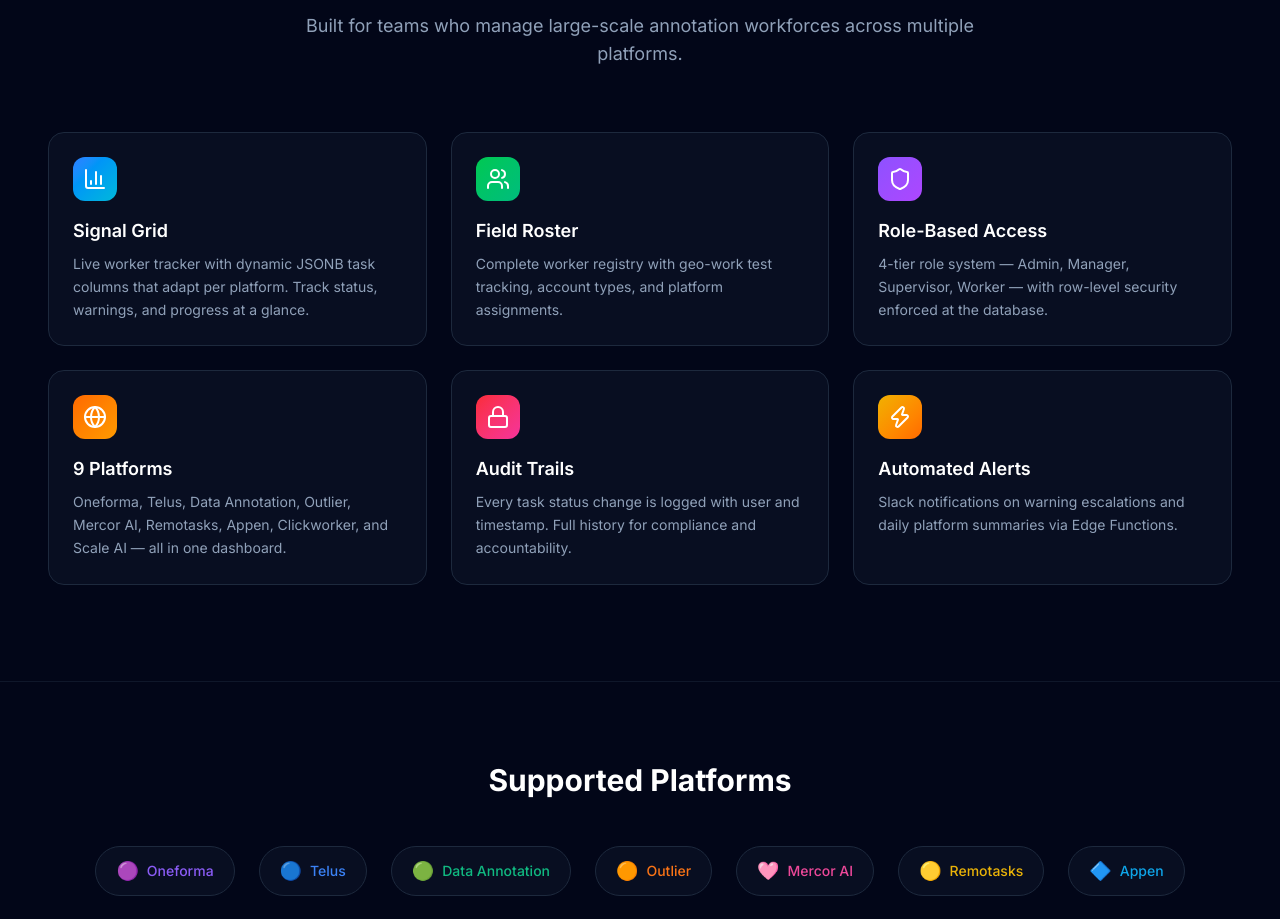
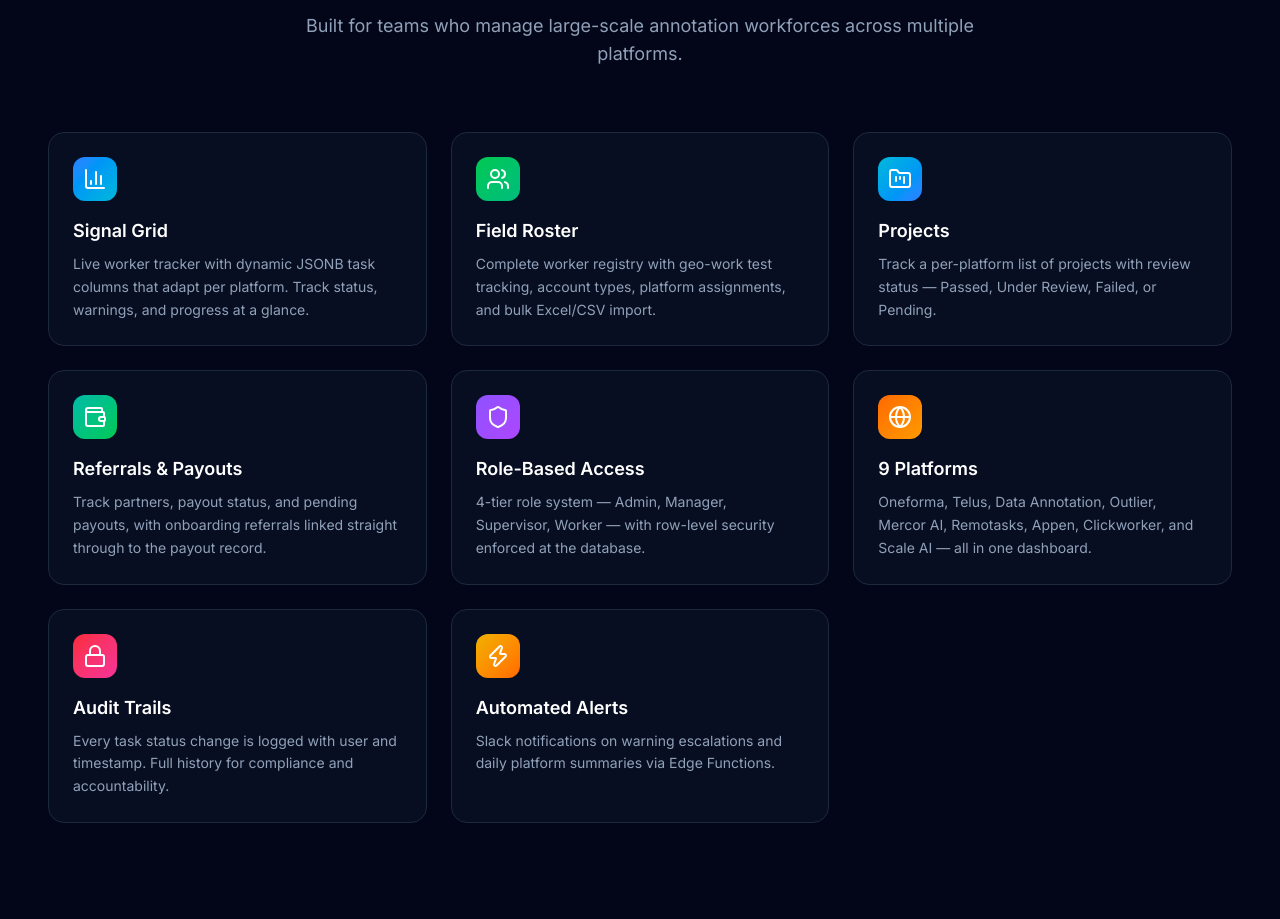
Before and after one commit to austinLorenzMccoy/AI-workers-hub, a Next.js app in the folder frontend/: page / in a window 1280 px wide. Shown: the part 940-1859 px from the top of the page. Built offline with nearby package versions, Linux system fonts and the light colour scheme; no server answers.

Commit message:
feat: add Projects and Referrals & Payouts to landing page features
Landing page copy hadn't caught up with the Projects and payout-tracking features added this session.

Co-Authored-By: Claude Sonnet 5 <noreply@anthropic.com>
Claude-Session: https://claude.ai/code/session_01QAeRsjsMrff6Vjyto8TzQ9

```diff
--- a/frontend/app/page.tsx
+++ b/frontend/app/page.tsx
@@ -1,5 +1,5 @@
 import Link from 'next/link'
-import { ArrowRight, Shield, BarChart3, Users, Zap, Globe, Lock } from 'lucide-react'
+import { ArrowRight, Shield, BarChart3, Users, Zap, Globe, Lock, FolderKanban, Wallet } from 'lucide-react'
 
 export default function LandingPage() {
   return (
@@ -121,8 +121,20 @@ export default function LandingPage() {
               {
                 icon: <Users className="h-6 w-6" />,
                 title: 'Field Roster',
-                desc: 'Complete worker registry with geo-work test tracking, account types, and platform assignments.',
+                desc: 'Complete worker registry with geo-work test tracking, account types, platform assignments, and bulk Excel/CSV import.',
                 color: 'from-green-500 to-emerald-500',
+              },
+              {
+                icon: <FolderKanban className="h-6 w-6" />,
+                title: 'Projects',
+                desc: 'Track a per-platform list of projects with review status — Passed, Under Review, Failed, or Pending.',
+                color: 'from-cyan-500 to-blue-500',
+              },
+              {
+                icon: <Wallet className="h-6 w-6" />,
+                title: 'Referrals & Payouts',
+                desc: 'Track partners, payout status, and pending payouts, with onboarding referrals linked straight through to the payout record.',
+                color: 'from-teal-500 to-green-500',
               },
               {
                 icon: <Shield className="h-6 w-6" />,
```
